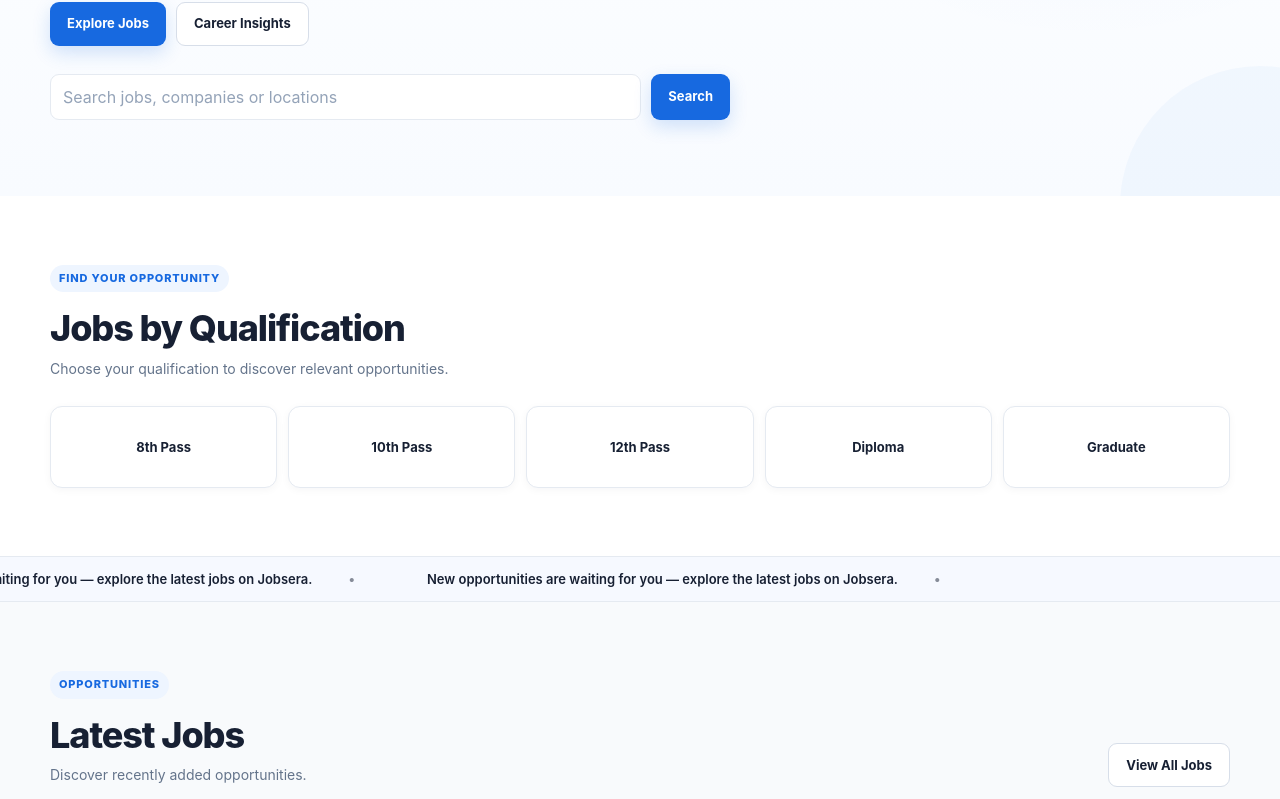
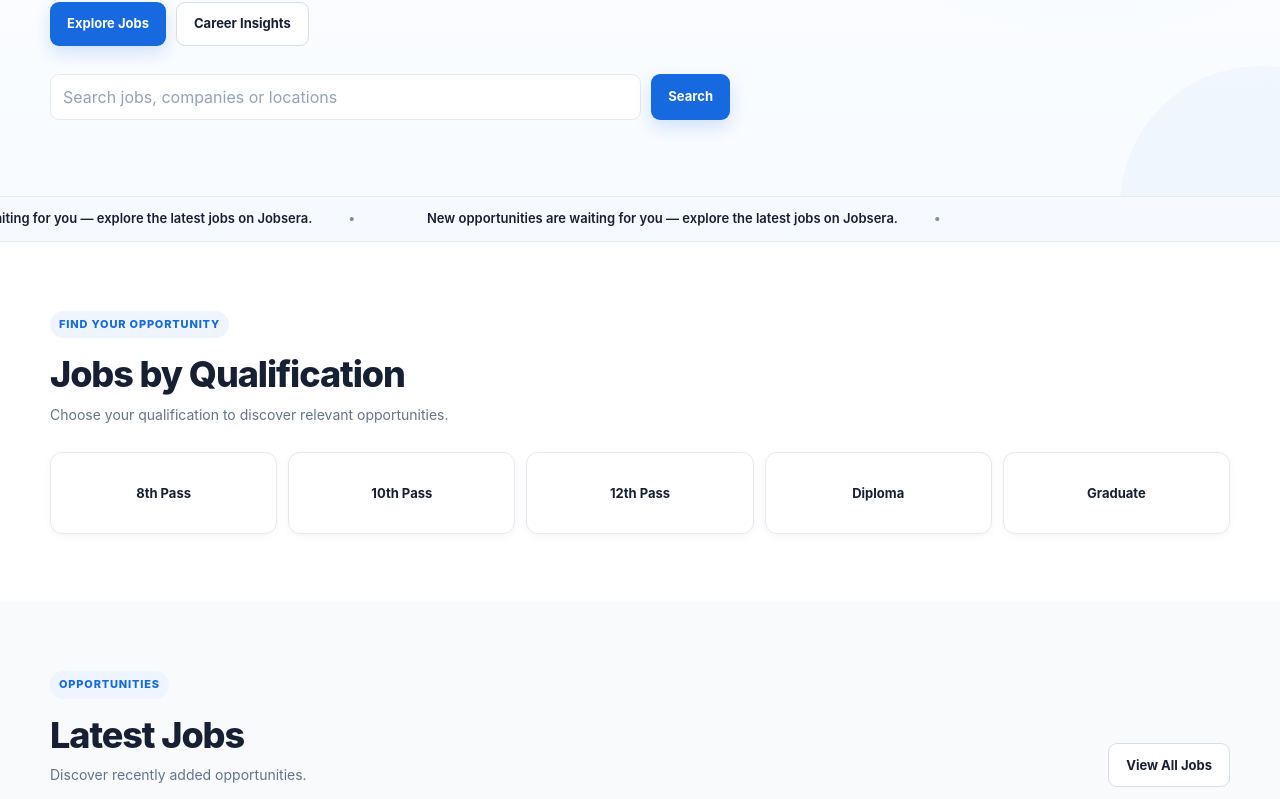
Before and after one commit to ConnectJobsera/Jobsera-Website, a Next.js app: page / in a window 1280 px wide. Shown: the part 509-1308 px from the top of the page. Built offline with nearby package versions, Linux system fonts and the light colour scheme.

Commit message:
Update page.tsx

```diff
--- a/app/page.tsx
+++ b/app/page.tsx
@@ -159,6 +159,11 @@ export default function Home() {
           </div>
         </div>
       </section>
+      {/* HIGHLIGHT */}
+      <HomeHighlight
+        text="New opportunities are waiting for you — explore the latest jobs on Jobsera."
+        href="/jobs"
+      />
       {/* QUALIFICATIONS */}
       <section className="section">
         <div className="container">
@@ -189,11 +194,6 @@ export default function Home() {
           </div>
         </div>
       </section>
-      {/* HIGHLIGHT */}
-      <HomeHighlight
-        text="New opportunities are waiting for you — explore the latest jobs on Jobsera."
-        href="/jobs"
-      />
       {/* LATEST JOBS */}
       <section className="section section-muted">
         <div className="container">
```
